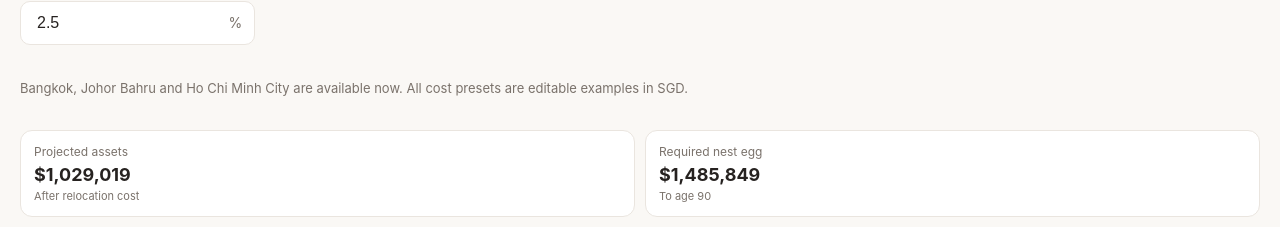
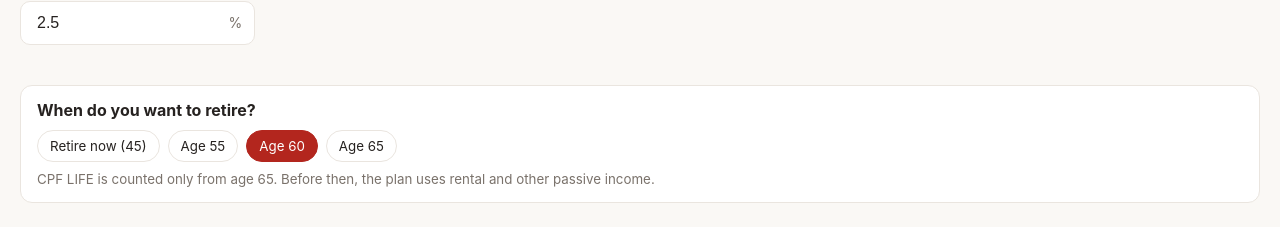
Before and after one commit to macmelvin/SG-Money-CPF-HDB-Calculator, a React (Vite) app: page /geo-arbitrage in a window 1280 px wide. Shown: the part 395-622 px from the top of the page. Built offline with nearby package versions, Linux system fonts and the light colour scheme; no server answers.

Commit message:
Add retirement age scenario selector

```diff
--- a/src/App.css
+++ b/src/App.css
@@ -255,6 +255,40 @@
 }
 .geo-summary-card.positive strong { color: var(--positive); }
 .geo-summary-card.negative strong { color: var(--negative); }
+.retirement-age-picker {
+  padding: 14px 16px;
+  margin-bottom: 16px;
+  border: 1px solid var(--border);
+  border-radius: 12px;
+  background: var(--card);
+}
+.retirement-age-picker > strong,
+.retirement-age-picker > small {
+  display: block;
+}
+.retirement-age-picker > div {
+  display: flex;
+  flex-wrap: wrap;
+  gap: 8px;
+  margin: 10px 0 8px;
+}
+.retirement-age-picker button {
+  padding: 7px 12px;
+  border: 1px solid var(--border);
+  border-radius: 999px;
+  background: transparent;
+  color: var(--text);
+  cursor: pointer;
+}
+.retirement-age-picker button.selected {
+  border-color: var(--primary);
+  background: var(--primary);
+  color: white;
+}
+.retirement-age-picker small {
+  color: var(--text-muted);
+  line-height: 1.4;
+}
 .calculation-notes {
   background: #f8fafc;
   border: 1px solid var(--border);
@@ -370,6 +404,7 @@
   }
   .calc-page > .geo-arbitrage-cta,
   .calc-page > .geo-summary-grid,
+  .calc-page > .retirement-age-picker,
   .calc-page > .calculation-notes,
   .calc-page > .feasibility-chart {
     grid-column: 1 / -1;
--- a/src/calculators/GeoArbitrageCalculator.tsx
+++ b/src/calculators/GeoArbitrageCalculator.tsx
@@ -93,22 +93,56 @@ function futureValue(principal: number, monthlyContribution: number, annualRetur
   return principal * Math.pow(1 + monthlyRate, months) + monthlyContribution * ((Math.pow(1 + monthlyRate, months) - 1) / monthlyRate);
 }
 
-function growingAnnuityPresentValue(firstYearSpend: number, returnRate: number, inflationRate: number, years: number) {
-  if (years <= 0 || firstYearSpend <= 0) return 0;
-  if (Math.abs(returnRate - inflationRate) < 0.000001) return firstYearSpend * years / (1 + returnRate);
-  return firstYearSpend * (1 - Math.pow((1 + inflationRate) / (1 + returnRate), years)) / (returnRate - inflationRate);
+function annualAmountNeededFromAssets(
+  monthlyCost: number,
+  nonCpfIncome: number,
+  cpfLifeIncome: number,
+  retirementAge: number,
+  year: number,
+  inflationRate: number
+) {
+  const age = retirementAge + year;
+  const annualCost = monthlyCost * 12 * Math.pow(1 + inflationRate, year);
+  const annualIncome = (nonCpfIncome + (age >= 65 ? cpfLifeIncome : 0)) * 12;
+  return Math.max(0, annualCost - annualIncome);
 }
 
-function estimateMoneyLastsYears(startingAssets: number, firstYearSpend: number, annualReturn: number, annualInflation: number, maxYears: number) {
-  if (firstYearSpend <= 0) return Infinity;
+function calculateRequiredNestEgg(
+  monthlyCost: number,
+  nonCpfIncome: number,
+  cpfLifeIncome: number,
+  retirementAge: number,
+  years: number,
+  annualReturn: number,
+  annualInflation: number
+) {
+  let required = 0;
+  for (let year = 0; year < years; year += 1) {
+    const withdrawal = annualAmountNeededFromAssets(monthlyCost, nonCpfIncome, cpfLifeIncome, retirementAge, year, annualInflation);
+    required += withdrawal / Math.pow(1 + annualReturn, year + 1);
+  }
+  return required;
+}
+
+function estimateMoneyLastsYears(
+  startingAssets: number,
+  monthlyCost: number,
+  nonCpfIncome: number,
+  cpfLifeIncome: number,
+  retirementAge: number,
+  annualReturn: number,
+  annualInflation: number,
+  maxYears: number
+) {
   let balance = Math.max(0, startingAssets);
-  let annualSpend = firstYearSpend;
+  let requiresAssets = false;
   for (let year = 0; year < maxYears; year += 1) {
-    balance = balance * (1 + annualReturn) - annualSpend;
+    const withdrawal = annualAmountNeededFromAssets(monthlyCost, nonCpfIncome, cpfLifeIncome, retirementAge, year, annualInflation);
+    requiresAssets ||= withdrawal > 0;
+    balance = balance * (1 + annualReturn) - withdrawal;
     if (balance < 0) return year + 1;
-    annualSpend *= 1 + annualInflation;
   }
-  return maxYears;
+  return requiresAssets ? maxYears : Infinity;
 }
 
 export default function GeoArbitrageCalculator() {
@@ -215,12 +249,13 @@ export default function GeoArbitrageCalculator() {
     const totalMonthlyCostsToday = destinationMonthlyCosts + retainedSingaporeCosts;
     const monthlyCostsBeforeInflation = totalMonthlyCostsToday;
     const monthlyCostsAtRetirement = totalMonthlyCostsToday * Math.pow(1 + inflationPct / 100, yearsToRetirement);
-    const passiveIncome = cpfLifeIncome + rentalIncome + pensionIncome + otherPassiveIncome;
+    const nonCpfIncome = rentalIncome + pensionIncome + otherPassiveIncome;
+    const passiveIncome = nonCpfIncome + (retirementAge >= 65 ? cpfLifeIncome : 0);
     const netMonthlySpend = Math.max(0, monthlyCostsAtRetirement - passiveIncome);
     const monthlyIncomeSurplus = Math.max(0, passiveIncome - monthlyCostsAtRetirement);
-    const requiredNestEgg = growingAnnuityPresentValue(netMonthlySpend * 12, expectedReturnPct / 100, inflationPct / 100, retirementYears);
+    const requiredNestEgg = calculateRequiredNestEgg(monthlyCostsAtRetirement, nonCpfIncome, cpfLifeIncome, retirementAge, retirementYears, expectedReturnPct / 100, inflationPct / 100);
     const surplus = projectedAssets - requiredNestEgg;
-    const lastsYears = estimateMoneyLastsYears(projectedAssets, netMonthlySpend * 12, expectedReturnPct / 100, inflationPct / 100, 100);
+    const lastsYears = estimateMoneyLastsYears(projectedAssets, monthlyCostsAtRetirement, nonCpfIncome, cpfLifeIncome, retirementAge, expectedReturnPct / 100, inflationPct / 100, 100);
     return { yearsToRetirement, retirementYears, startingAssets, projectedRelocationCost, projectedAssets, destinationMonthlyCosts, monthlyCostsBeforeInflation, monthlyCostsAtRetirement, passiveIncome, netMonthlySpend, monthlyIncomeSurplus, requiredNestEgg, surplus, lastsYears };
   }, [currentAge, retirementAge, lifeExpectancy, cashSavings, investments, accessibleCpf, propertyProceeds, monthlyContributions, expectedReturnPct, inflationPct, relocationCost, bangkokRent, bangkokFood, bangkokHealthcare, bangkokTransport, bangkokLifestyle, bangkokUtilitiesVisa, retainedSingaporeCosts, cpfLifeIncome, rentalIncome, pensionIncome, otherPassiveIncome]);
 
@@ -264,6 +299,7 @@ export default function GeoArbitrageCalculator() {
     ? "Net monthly surplus"
     : "Monthly amount needed from retirement assets";
   const monthlyBalanceAmount = result.monthlyIncomeSurplus > 0 ? result.monthlyIncomeSurplus : result.netMonthlySpend;
+  const quickRetirementAges = Array.from(new Set([currentAge, 55, 60, 65])).filter((age) => age >= currentAge);
 
   return (
     <CalcShell
@@ -287,6 +323,23 @@ export default function GeoArbitrageCalculator() {
         <NumberField label="Life expectancy" value={lifeExpectancy} onChange={setLifeExpectancy} />
         <NumberField label="Expected annual return" value={expectedReturnPct} onChange={setExpectedReturnPct} suffix="%" />
         <NumberField label="Expected inflation" value={inflationPct} onChange={setInflationPct} suffix="%" />
+      </div>
+      <div className="retirement-age-picker" aria-label="Quick retirement age choices">
+        <strong>When do you want to retire?</strong>
+        <div>
+          {quickRetirementAges.map((age) => (
+            <button
+              type="button"
+              key={age}
+              className={retirementAge === age ? "selected" : ""}
+              aria-pressed={retirementAge === age}
+              onClick={() => setRetirementAge(age)}
+            >
+              {age === currentAge ? `Retire now (${age})` : `Age ${age}`}
+            </button>
+          ))}
+        </div>
+        <small>CPF LIFE is counted only from age 65. Before then, the plan uses rental and other passive income.</small>
       </div>
       <p className="explainer">Bangkok, Johor Bahru and Ho Chi Minh City are available now. All cost presets are editable examples in SGD.</p>
 
```
